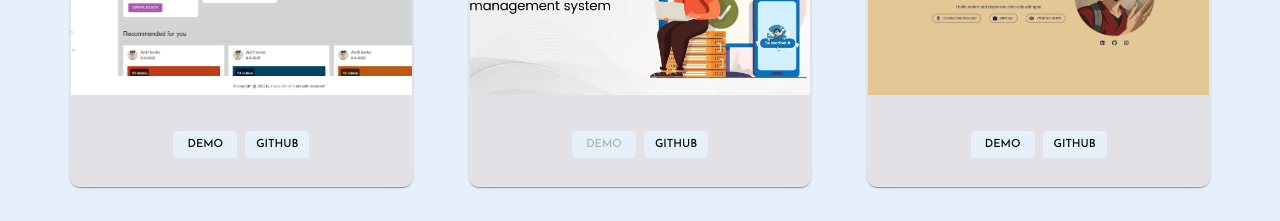
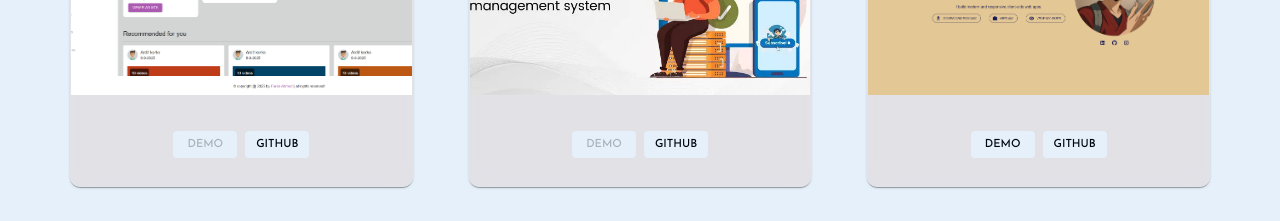
Before and after one commit to Fares-Elsisi-2005/My-New-Portfolio-React-js-, a React (Vite) app: page / in a window 1280 px wide. Shown: the part 2160-2381 px from the top of the page. Built offline with nearby package versions, Linux system fonts and the light colour scheme; a web font is replaced by a local one.

Commit message:
removing the demo link of the courses platform project until fixing the error

```diff
--- a/src/components/contact/Contact.jsx
+++ b/src/components/contact/Contact.jsx
@@ -47,6 +47,8 @@ const userSchema = yup.object().shape({
 
 const ContactForm = () => {
     const isMobile = useMediaQuery("(max-width:800px)");
+
+
     const handleFormSubmit = async (values, { resetForm }) => {
     const templateId ="template_qu2vkw7";     // from EmailJS dashboard
     const  serviceId = "service_tp3amgs";   // from EmailJS dashboard
--- a/src/data/projects.json
+++ b/src/data/projects.json
@@ -7,7 +7,7 @@
     "tech": ["React", "Material UI","formik","yup","react dropzone","react player", "React Router"],
     "category": [ "React + Material UI","JavaScript","HTML & CSS","Fullstack Projects", "Personal Projects","Not Completed"],
     "description": "A modern, responsive online education platform built with React and Vite that connects students with teachers and provides a seamless learning experience. (still under development)",
-    "demo": "https://educaplatform.netlify.app/",
+    "demo": "",
     "repo": "https://github.com/Fares-Elsisi-2005/Courses-Platform-?tab=readme-ov-file",
     "featured": true
   },
```
